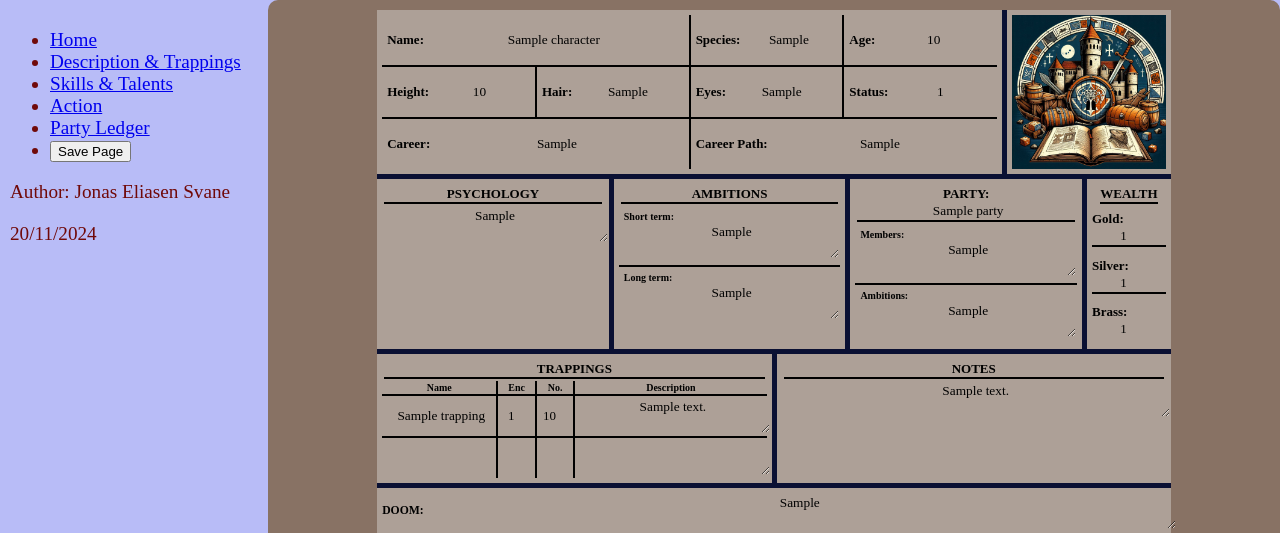
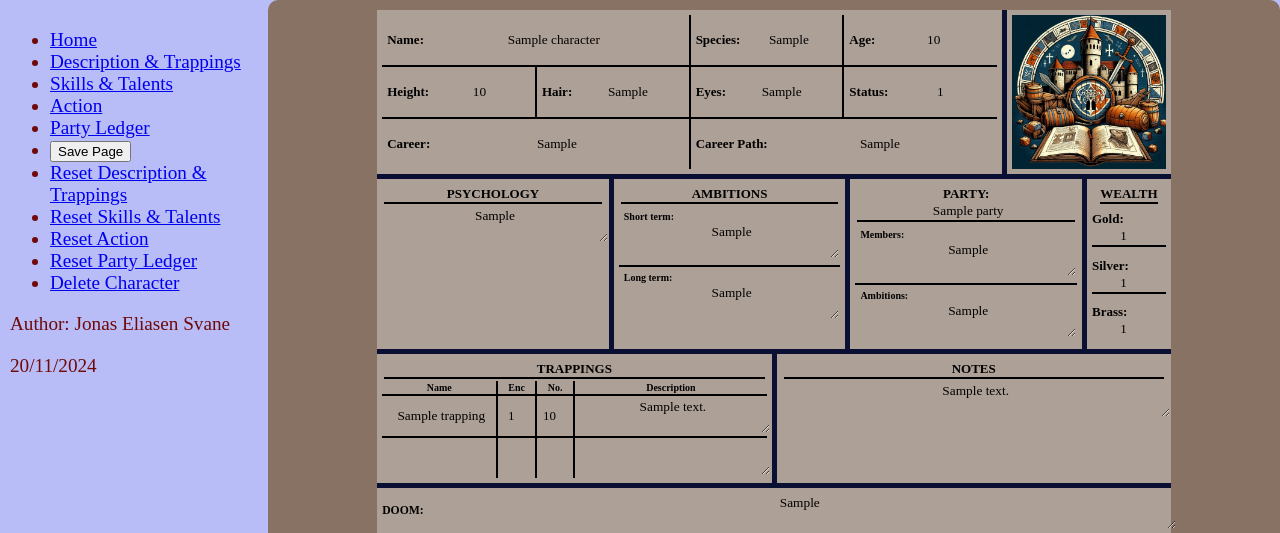
Before and after one commit to JESvane99/RPG_character_sheet, a Flask app: page /1/sheet-p1 in a window 1280 px wide. Shown: the top 533 px of the page. Run offline with Flask 3, Linux system fonts and the light colour scheme; tables that the repository leaves empty hold one stand-in row (values such as "Sample post"); some web fonts are replaced.

Commit message:
feat: delete character functionality available. should delete related data, however tests are needed

```diff
--- a/src/main.py
+++ b/src/main.py
@@ -1,4 +1,4 @@
-from flask import Flask, render_template, request, redirect
+from flask import Flask, abort, render_template, request, redirect
 from .models import db, Character
 from .utils import (
     check_character_connections,
@@ -15,6 +15,9 @@ from .utils import (
     save_armor,
     save_weapons,
     save_spells_and_prayers,
+    reset_description,
+    reset_skills_and_talents,
+    reset_action,
 )
 
 app = Flask(__name__)
@@ -165,6 +168,103 @@ def party_ledger(id):
         return render_template("party_ledger_page.html", character=character)
 
 
+@app.route("/<int:id>/reset-p1")
+def reset_description(id):
+    abort(404)
+    character = db.session.scalars(
+        db.select(Character).where(Character.id == id)
+    ).one_or_none()
+
+    if character is None:
+        app.logger.error("Character not found")
+        return redirect("/")
+
+    app.logger.info("Character found: " + character.name)
+
+    reset_description(character, db)
+    return redirect(f"/{id}/sheet-p1")
+
+
+@app.route("/<int:id>/reset-p2")
+def reset_skills_and_talents(id):
+    abort(404)
+    character = db.session.scalars(
+        db.select(Character).where(Character.id == id)
+    ).one_or_none()
+
+    if character is None:
+        app.logger.error("Character not found")
+        return redirect("/")
+
+    app.logger.info("Character found: " + character.name)
+
+    reset_skills_and_talents(character, db)
+    return redirect(f"/{id}/sheet-p2")
+
+
+@app.route("/<int:id>/reset-p3")
+def reset_action(id):
+    abort(404)
+    character = db.session.scalars(
+        db.select(Character).where(Character.id == id)
+    ).one_or_none()
+
+    if character is None:
+        app.logger.error("Character not found")
+        return redirect("/")
+
+    app.logger.info("Character found: " + character.name)
+
+    reset_action(character, db)
+    return redirect(f"/{id}/sheet-p3")
+
+
+@app.route("/<int:id>/reset-ledger")
+def reset_ledger(id):
+    abort(404)
+
+    character = db.session.scalars(
+        db.select(Character).where(Character.id == id)
+    ).one_or_none()
+
+    if character is None:
+        app.logger.error("Character not found")
+        return redirect("/")
+
+    app.logger.info("Character found: " + character.name)
+
+    for entry in character.party_ledger:
+        db.session.delete(entry)
+
+    try:
+        db.session.commit()
+    except Exception as e:
+        db.session.rollback()
+        raise e
+    return redirect(f"/{id}/party-ledger")
+
+
+@app.route("/<int:id>/delete")
+def delete(id):
+    character = db.session.scalars(
+        db.select(Character).where(Character.id == id)
+    ).one_or_none()
+
+    if character is None:
+        app.logger.error("Character not found")
+        return redirect("/")
+
+    app.logger.info("Character found: " + character.name)
+
+    try:
+        db.session.delete(character)
+        db.session.commit()
+    except Exception as e:
+        db.session.rollback()
+        app.logger.error(e)
+    return redirect("/")
+
+
 if __name__ == "__main__":
     print("----- run app -----")
     app.run(debug=True)
--- a/src/templates/character_fluff_page.html
+++ b/src/templates/character_fluff_page.html
@@ -8,6 +8,11 @@
     <li><a href="/{{ character.id }}/sheet-p3">Action</a></li>
     <li><a href="/{{ character.id }}/party-ledger">Party Ledger</a></li>
     <li><button form="page">Save Page</button></li>
+    <li><a href="/{{ character.id }}/reset-p1">Reset Description & Trappings</a></li>
+    <li><a href="/{{ character.id }}/reset-p2">Reset Skills & Talents</a></li>
+    <li><a href="/{{ character.id }}/reset-p3">Reset Action</a></li>
+    <li><a href="/{{ character.id }}/reset-ledger">Reset Party Ledger</a></li>
+    <li><a href="/{{ character.id }}/delete">Delete Character</a></li>
   </ul>
 {% endblock navbar %}
 
--- a/src/utils.py
+++ b/src/utils.py
@@ -534,3 +534,90 @@ def save_party_ledger(form, character, db):
     except Exception as e:
         db.session.rollback()
         raise e
+
+
+def reset_description(character, db):
+
+    for key in ["psychology", "short_term_ambition", "long_term_ambition", "doom", "campaign_notes"]:
+        setattr(character.text_fields, key, "")
+
+    descriptions = [
+        "name",
+        "species",
+        "career",
+        "status",
+        "careerpath",
+        "age",
+        "height",
+        "hair",
+        "eyes",
+        "gold",
+        "silver",
+        "brass",
+    ]
+    for key in descriptions:
+        setattr(character, key, "")
+
+    for item in character.trappings:
+        db.session.delete(item)
+
+    try:
+        db.session.commit()
+    except Exception as e:
+        db.session.rollback()
+        raise e
+    return True
+
+
+def reset_skills_and_talents(character, db):
+    for skill in character.skills:
+        db.session.delete(skill)
+    for talent in character.talents:
+        db.session.delete(talent)
+    for basic_skill in character.basic_skills:
+        basic_skill.advances = 0
+
+    attrs = [
+        "ws",
+        "bs",
+        "s",
+        "t",
+        "i",
+        "ag",
+        "dex",
+        "int",
+        "wp",
+        "fel",
+    ]
+
+    for attr in attrs:
+        setattr(character.attributes, f"{attr}_base", 0)
+        setattr(character.attributes, f"{attr}_modifier", 0)
+        setattr(character.attributes, f"{attr}_bonus", 0)
+
+    try:
+        db.session.commit()
+    except Exception as e:
+        db.session.rollback()
+        raise e
+    return True
+
+
+def reset_action(character, db):
+    for item in character.armor:
+        db.session.delete(item)
+    for item in character.weapons:
+        db.session.delete(item)
+    for item in character.spells_and_prayers:
+        db.session.delete(item)
+    for item in character.ammunition:
+        db.session.delete(item)
+
+    character.text_fields.health_notes = ""
+
+    try:
+        db.session.commit()
+    except Exception as e:
+        db.session.rollback()
+        raise e
+    return True
```
Also changed, not shown: src/models.py (+14 -15 lines), 1 other file.
